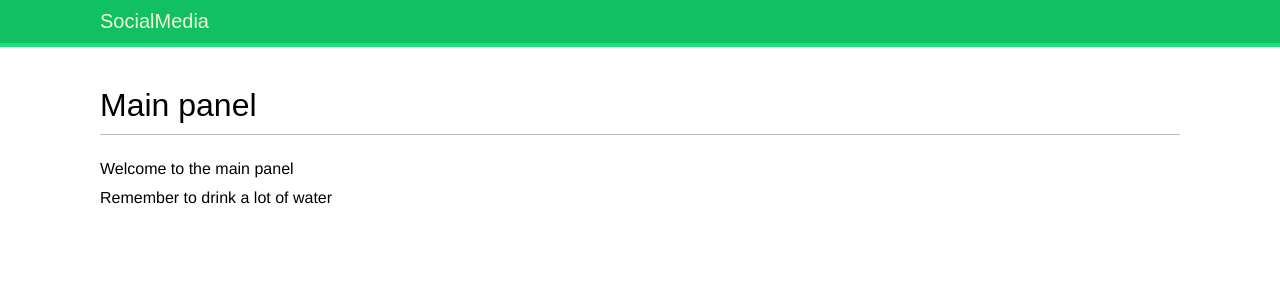
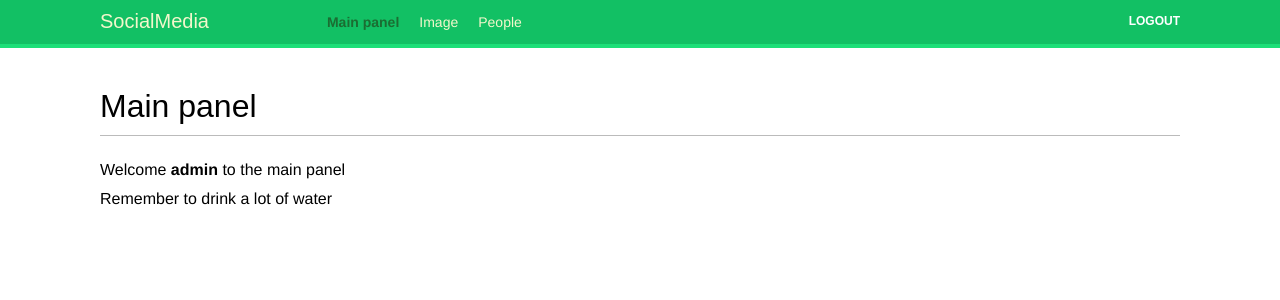
Before and after one commit to GitEryk/djangoSocialMedia, a Django app: page /account/ in a window 1280 px wide. Shown: the top 300 px of the page. Run offline with Django 5.2, Linux system fonts and the light colour scheme; a user stored in the database is signed in; some web fonts are replaced.

Commit message:
Fixing project bugs

```diff
--- a/account/templates/account/dashboard.html
+++ b/account/templates/account/dashboard.html
@@ -4,5 +4,6 @@
 
 {% block content %}
     <h1>Main panel</h1>
-    <p>Welcome to the main panel<br>Remember to drink a lot of water</p>
+    <p>Welcome <strong>{{ request.user.first_name|default:request.user.username }}</strong>
+        to the main panel<br>Remember to drink a lot of water</p>
 {% endblock %}
--- a/account/templates/account/login.html
+++ b/account/templates/account/login.html
@@ -1,6 +1,6 @@
 {% extends "base.html" %}
 
-{% block title %}Logowanie{% endblock %}
+{% block title %}Login{% endblock %}
 
 {% block content %}
     <h1>Log in</h1>
--- a/account/templates/base.html
+++ b/account/templates/base.html
@@ -8,6 +8,34 @@
 <body>
     <div id="header">
         <span class="logo">SocialMedia</span>
+        {% if request.user.is_authenticated %}
+        <ul class="menu">
+            <li {% if section == "dashboard" %} class="selected" {% endif %}>
+                <a href='{% url "dashboard" %}'>Main panel</a>
+            </li>
+            <li {% if section == "image" %} class="selected" {% endif %}>
+                <a href="#">Image</a>
+            </li>
+            <li {% if section == "people" %} class="selected" {% endif %}>
+                <a href="#">People</a>
+            </li>
+        </ul>
+        {% endif %}
+     <div class="user">
+    {% if request.user.is_authenticated %}
+        <form action="{% url 'logout' %}" method="post">
+            {% csrf_token %}
+            <input type="submit" value="Logout"
+                   style="font-size: 12px; padding: 0; margin: 0;"/>
+        </form>
+    {% else %}
+        <form action="{% url 'login' %}">
+            {% csrf_token %}
+            <input type="submit" value="Login"
+                   style="font-size: 12px; padding: 0; margin: 0;"/>
+        </form>
+    {% endif %}
+</div>
     </div>
     <div id="content">
         {% block content %}
--- a/account/urls.py
+++ b/account/urls.py
@@ -5,6 +5,6 @@ from . import views
 urlpatterns = [
     # path("login/", views.user_login, name="login"),
     path("login/", auth_views.LoginView.as_view(), name="login"),
-    path("login/", auth_views.LogoutView.as_view(), name="logout"),
+    path('logout/', auth_views.LogoutView.as_view(), name='logout'),
     path("", views.dashboard, name="dashboard"),
 ]
--- a/account/views.py
+++ b/account/views.py
@@ -4,9 +4,12 @@ from django.contrib.auth import authenticate, login
 from .forms import LoginForm
 from django.contrib.auth.decorators import login_required
 
+
 @login_required
 def dashboard(request):
-    return render(request, "account/dashboard.html", {"section": "dashboard"})
+    return render(request, "account/dashboard.html",
+                  {"section": "dashboard"})
+
 
 def user_login(request):
     if request.method == "POST":
```
Also changed, not shown: db.sqlite3.
